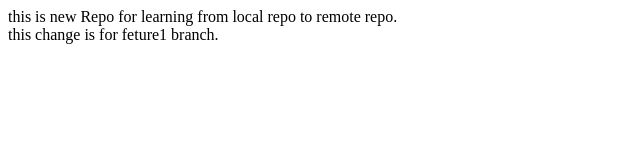
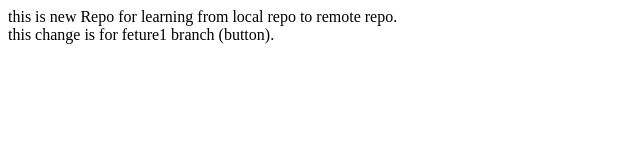
Before and after one commit to ARSRAM/local_Repo-learning, a plain HTML site: page index.html in a window 1280 px wide. Shown: the full height of the page, 0-640 px from the left. Drawn offline with Linux system fonts and the light colour scheme.

```diff
--- a/index.html
+++ b/index.html
@@ -1,4 +1,4 @@
 <p>
     this is new Repo for learning from local repo to remote repo. <br>
-    this change is for feture1 branch.
+    this change is for feture1 branch (button).
 </p>
```
